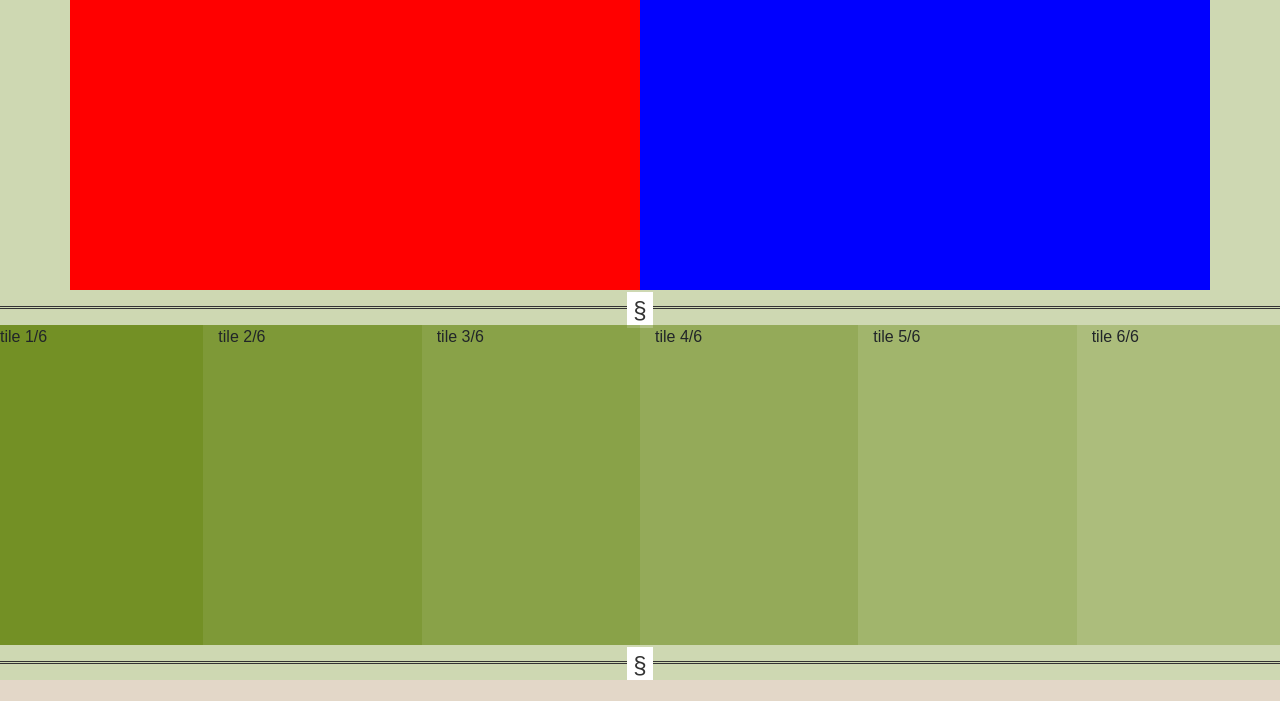
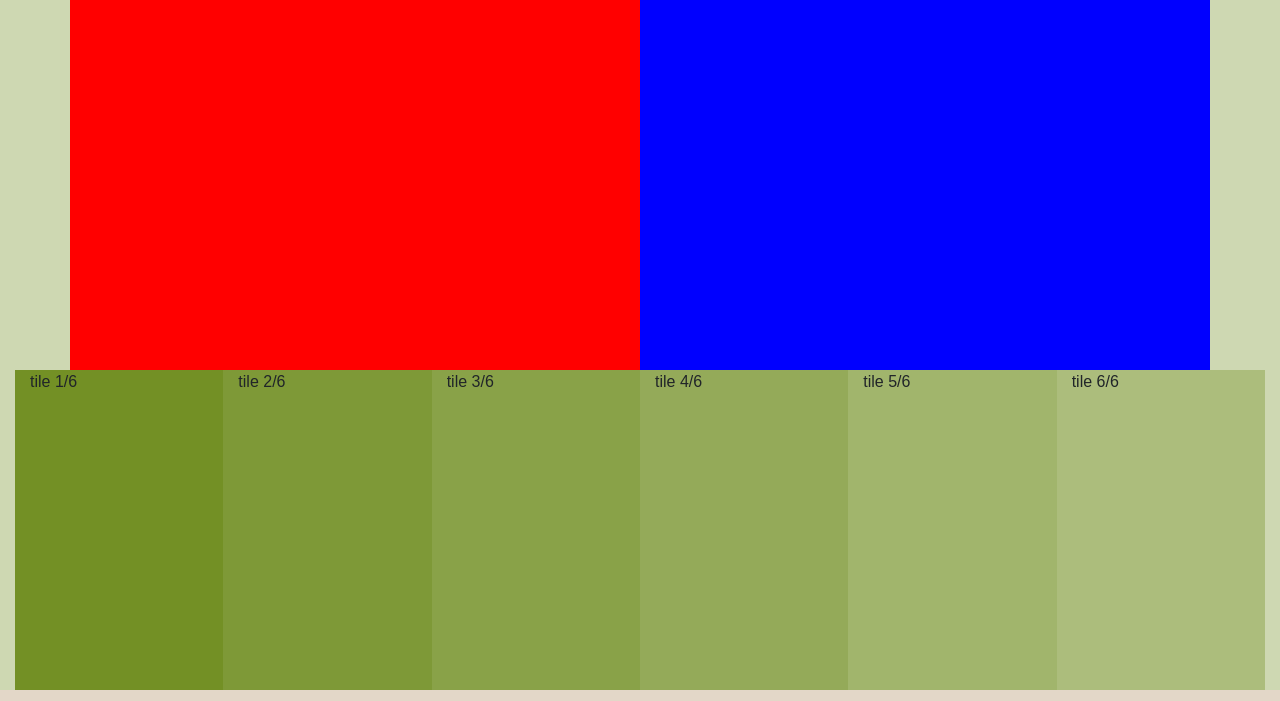
Before and after one commit to kenwals/practice, a plain HTML site: page index.html in a window 1280 px wide. Shown: the part 1526-2227 px from the top of the page. Drawn offline with nearby package versions, Linux system fonts and the light colour scheme.

Commit message:
fix hero image fluidity

```diff
--- a/assets/css/style.css
+++ b/assets/css/style.css
@@ -1,20 +1,22 @@
 :root {
-
   --green: 93, 127, 3;
-
-
 }
 
-body, html {
+body,
+html {
   height: 100%;
   margin: 0;
   font-family: Arial, Helvetica, sans-serif;
   background-color: rgba(var(--green), 0.3);
 }
 
+
+
 .hero-image {
-  background-image: linear-gradient(rgba(0, 0, 0, 0.5), rgba(0, 0, 0, 0.5)), url("../images/hero111_lrg.jpg");
-  height: 90vh;
+  background-image: linear-gradient(rgba(0, 0, 0, 0.5), rgba(0, 0, 0, 0.5)),
+    url("../images/hero111_lrg.jpg");
+  height: 100vh;
+  width: 100vw;
   background-position: center;
   background-repeat: no-repeat;
   background-size: cover;
@@ -46,36 +48,10 @@ body, html {
   color: white;
 }
 
-hr {
-    overflow: visible; /* For IE */
-    padding: 0;
-    border: none;
-    border-top: medium double #333;
-    color: #333;
-    text-align: center;
-}
-hr:after {
-    content: "§";
-    display: inline-block;
-    position: relative;
-    top: -0.7em;
-    font-size: 1.5em;
-    padding: 0 0.25em;
-    background: white;
-}
-
-
-
-
-
-
-
-
-
 
 .about-panel {
-    height:500px;
-    border:5px;
+  height: 500px;
+  border: 5px;
   border-color: whitesmoke;
 
   font-size: 2rem;
@@ -86,56 +62,56 @@ text-align: center;
   display: flex;
 }
 
-
-.about-panel-left{
+.about-panel-left {
   background-color: red;
 }
 
-.about-panel-right{
-    background-color:blue;
+.about-panel-right {
+  background-color: blue;
 }
-
-
-
 
 .tile {
   height: 40vh;
 }
 
-.tile1{
+.tile_section {
+  display: flex;
+  flex-direction: row;
+}
+
+.tile1 {
   background-color: rgba(var(--green), 0.8);
 }
 
-.tile2{
+.tile2 {
   background-color: rgba(var(--green), 0.7);
 }
-.tile3{
+.tile3 {
   background-color: rgba(var(--green), 0.6);
 }
-.tile4{
+.tile4 {
   background-color: rgba(var(--green), 0.5);
 }
-.tile5{
+.tile5 {
   background-color: rgba(var(--green), 0.4);
 }
-.tile6{
+.tile6 {
   background-color: rgba(var(--green), 0.3);
 }
 
-
-.footer{
-    background-color: rgb(227,215,200);
+.footer {
+  background-color: rgb(227, 215, 200);
   height: 100px;
 }
-
 
 ul {
   list-style-type: none;
   display: flex;
-  justify-content:space-around;
+  flex-direction: row;
+  justify-content: space-around;
   margin: 0;
   padding-left: 20vw;
-  padding-right:20vw;
+  padding-right: 20vw;
   padding-top: 40px;
   overflow: hidden;
   // background-color: #333333;
@@ -146,7 +122,6 @@ li {
 }
 
 li a {
-
   color: white;
   text-align: center;
   padding: 16px;
--- a/index.html
+++ b/index.html
@@ -17,7 +17,7 @@
 	<div class="container-fluid">
 		<div class="row">
 			<div class="col-12">
-				<nav class="navbar navbar-expand-lg navbar-light bg-light">
+				<nav class="navbar navbar-expand-lg navbar-light">
 					<a class="navbar-brand" href="#">Navbar</a>
 					<button
               class="navbar-toggler"
@@ -47,7 +47,7 @@
 	<div class="container-fluid">
 		<div class="row">
 			<div class="col-sm-12">
-				<div class="hero-image">
+				<div class="hero-image img-fluid">
 					<div class="hero-text">
 						<h1 style="font-size:50px">I am John Doe</h1>
 						<p>And I'm a Photographer</p>
@@ -72,18 +72,16 @@
 	</div>
     </div>
 
-    <hr>
-
-	<div class="row">
-		<div class="col-sm-4 col-lg-2 tile tile1"> tile 1/6</div>
-		<div class="col-sm-4 col-lg-2 tile tile2"> tile 2/6</div>
-		<div class="col-sm-4 col-lg-2 tile tile3"> tile 3/6</div>
-		<div class="col-sm-4 col-lg-2 tile tile4"> tile 4/6</div>
-		<div class="col-sm-4 col-lg-2 tile tile5"> tile 5/6</div>
-		<div class="col-sm-4 col-lg-2 tile tile6"> tile 6/6</div>
+<div class="container-fluid tile_section">
+		<div class="col-12 col-sm-4 col-lg-2 tile tile1"> tile 1/6</div>
+		<div class="col-12 col-sm-4 col-lg-2 tile tile2"> tile 2/6</div>
+		<div class="col-12 col-sm-4 col-lg-2 tile tile3"> tile 3/6</div>
+		<div class="col-12 col-sm-4 col-lg-2 tile tile4"> tile 4/6</div>
+		<div class="col-12 col-sm-4 col-lg-2 tile tile5"> tile 5/6</div>
+		<div class="col-12 col-sm-4 col-lg-2 tile tile6"> tile 6/6</div>
 	</div>
 
-<hr>
+
 
 
 	<div class="row">
@@ -100,6 +98,8 @@
 	</div>
 
 	</div>
+    </div>
+	<div class="row">
 	<script src="https://cdnjs.cloudflare.com/ajax/libs/jquery/3.5.1/jquery.slim.min.js"></script>
 	<script src="https://cdnjs.cloudflare.com/ajax/libs/popper.js/1.16.1/umd/popper.min.js"></script>
 	<script src="https://cdnjs.cloudflare.com/ajax/libs/twitter-bootstrap/4.5.2/js/bootstrap.min.js"></script>
```
Lines whose indentation alone changed are shown as unchanged.
